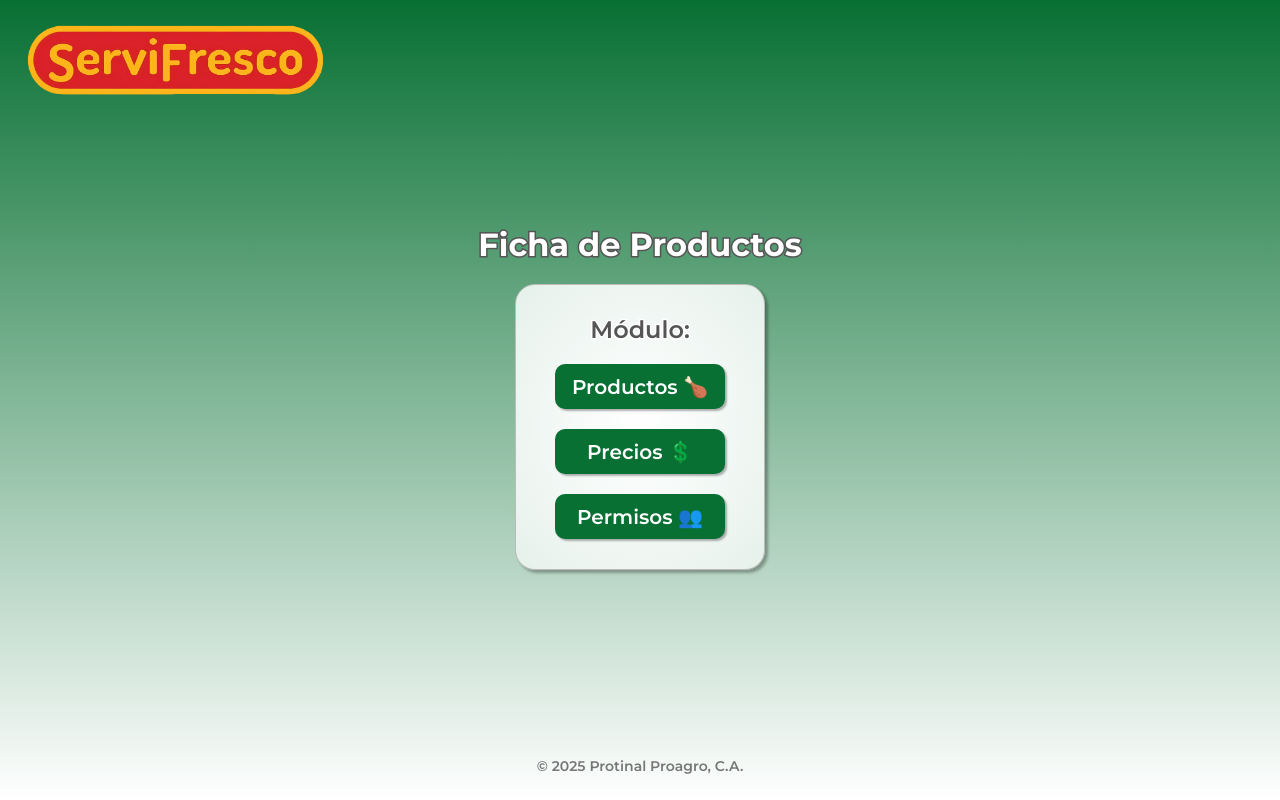
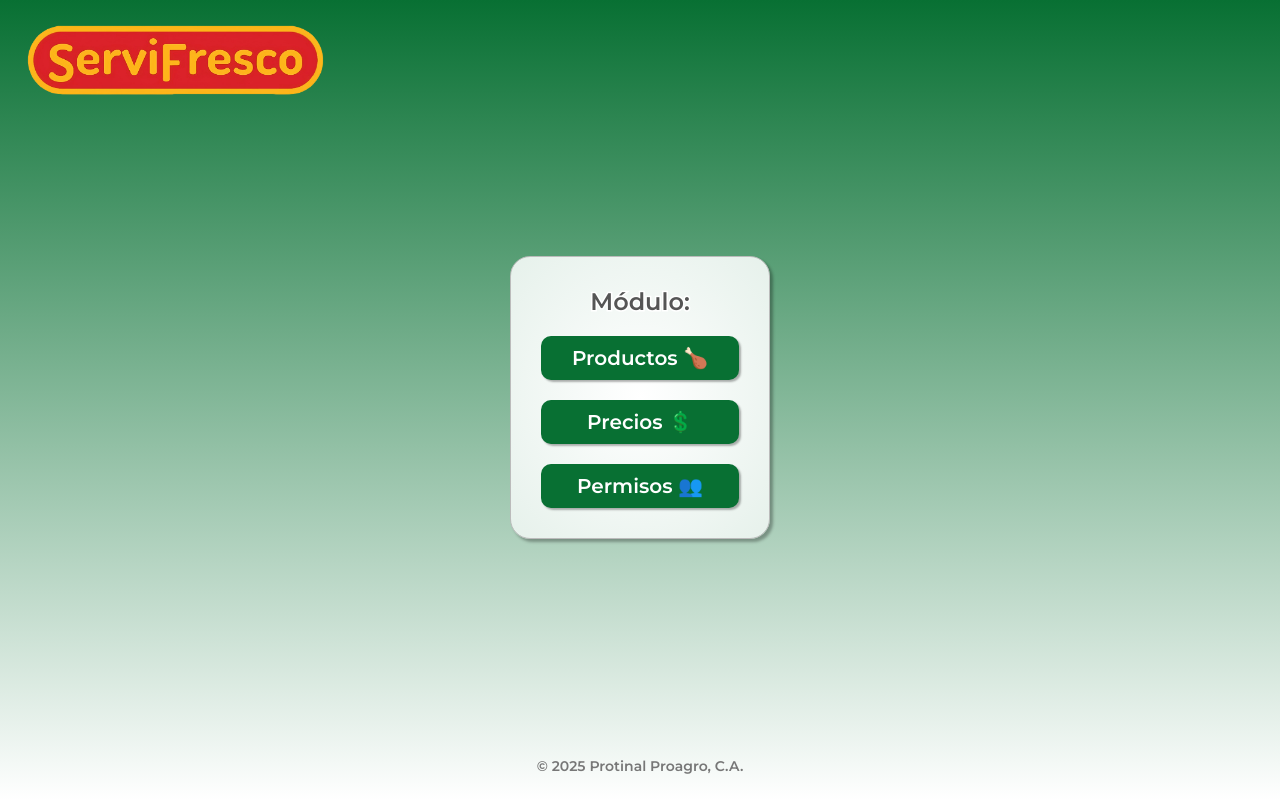
Before and after one commit to jscalon/servifrescos, a React (Vite) app: page /dashboard in a window 1280 px wide. Built offline with nearby package versions, Linux system fonts and the light colour scheme.

Commit message:
pequeñas mejoras en botones y otras cosas

```diff
--- a/src/components/Button/Button.module.css
+++ b/src/components/Button/Button.module.css
@@ -7,8 +7,7 @@
   align-items: center;
   justify-content: center;
   text-align: center;
-  height: fit-content;
-  width: fit-content;
+  width: 100%;
   padding: 10px 15px;
   font-size: 20px;
   font-weight: 600;
--- a/src/components/Button/Button.tsx
+++ b/src/components/Button/Button.tsx
@@ -3,25 +3,25 @@ import type { ReactNode } from "react";
 
 interface ButtonProps {
   text: string;
-  width?: number;
-  height?: number;
-  children?: ReactNode;
+  width?: string;
+  height?: string;
+  icon?: ReactNode;
   onClick?: (event: React.MouseEvent<HTMLButtonElement>) => void;
 }
 
-function Button({ text, width, height, children, onClick }: ButtonProps) {
+function Button({ text, width, height, icon, onClick }: ButtonProps) {
   return (
     <button
       type="submit"
       className={styles.button}
       style={{
-        ...(width ? { width: width + "px" } : {}),
-        ...(height ? { height: height + "px" } : {}),
+        ...(width ? { width: width } : {}),
+        ...(height ? { height: height } : {}),
       }}
       onClick={onClick}
     >
       {text}
-			{children}
+      {icon}
     </button>
   );
 }
--- a/src/components/Card/Card.tsx
+++ b/src/components/Card/Card.tsx
@@ -3,11 +3,15 @@ import styles from "./Card.module.css";
 
 interface CardProps {
   children: ReactNode;
-  width?: number;
+  width?: string;
 }
 
 function Card({ children, width }: CardProps) {
-  return <div className={styles.card} style={{width: `${width}px`}}>{children}</div>;
+  return (
+    <div className={styles.card} style={width ? { width: width } : {}}>
+      {children}
+    </div>
+  );
 }
 
 export default Card;
--- a/src/components/Header/Header.tsx
+++ b/src/components/Header/Header.tsx
@@ -65,13 +65,13 @@ function Header() {
           <span className={styles.username}>{userName}</span>
           <Button
             text="Salir"
+            icon={door}
+            width="fit-content"
             onClick={() => {
               logout();
               navigate("/login");
             }}
-          >
-            {door}
-          </Button>
+          />
         </div>
       )}
     </header>
--- a/src/components/MainContent/MainContent.tsx
+++ b/src/components/MainContent/MainContent.tsx
@@ -6,7 +6,7 @@ interface MainContentProps {
 }
 
 function MainContent({ children }: MainContentProps) {
-  return <div className={styles.mainContent}>{children}</div>;
+  return <main className={styles.mainContent}>{children}</main>;
 }
 
 export default MainContent;
--- a/src/pages/Dashboard/Dashborad.tsx
+++ b/src/pages/Dashboard/Dashborad.tsx
@@ -7,17 +7,11 @@ function Dashboard() {
 
   return (
     <>
-      <h1>Ficha de Productos</h1>
-      <Card width={250}>
+      <Card width="260px">
         <h2 className="h-dark">Módulo:</h2>
-        <Button
-          text="Productos 🍗"
-          width={170}
-          height={45}
-          onClick={() => navigate("/products")}
-        />
-        <Button text="Precios 💲" width={170} height={45} />
-        <Button text="Permisos 👥" width={170} height={45} />
+        <Button text="Productos 🍗" onClick={() => navigate("/products")} />
+        <Button text="Precios 💲" />
+        <Button text="Permisos 👥" />
       </Card>
     </>
   );
--- a/src/pages/Login/Login.tsx
+++ b/src/pages/Login/Login.tsx
@@ -39,7 +39,7 @@ function Login() {
               placeholder="Contraseña"
             />
           </div>
-          <Button text="Ingresar" />
+          <Button text="Ingresar" width="fit-content"/>
         </form>
         <Link to="/" className={styles.forgot}>
           ¿Olvidaste tu contraseña?
--- a/src/pages/Products/Products.tsx
+++ b/src/pages/Products/Products.tsx
@@ -4,11 +4,11 @@ import Button from "../../components/Button/Button";
 function Products() {
   return (
     <>
-      <Card width={250}>
+      <Card width="260px">
         <h2 className="h-dark">Productos:</h2>
-        <Button text="Creación 📝" width={170} height={45} />
-        <Button text="Modificación 🔄" width={170} height={45} />
-        <Button text="Consulta 🔍" width={170} height={45} />
+        <Button text="Creación 📝" width={"200"} height={"45"} />
+        <Button text="Modificación 🔄" width={"200"} height={"45"} />
+        <Button text="Consulta 🔍" width={"200"} height={"45"} />
       </Card>
     </>
   );
```
Also changed, not shown: src/pages/Products/Products.css (added).
